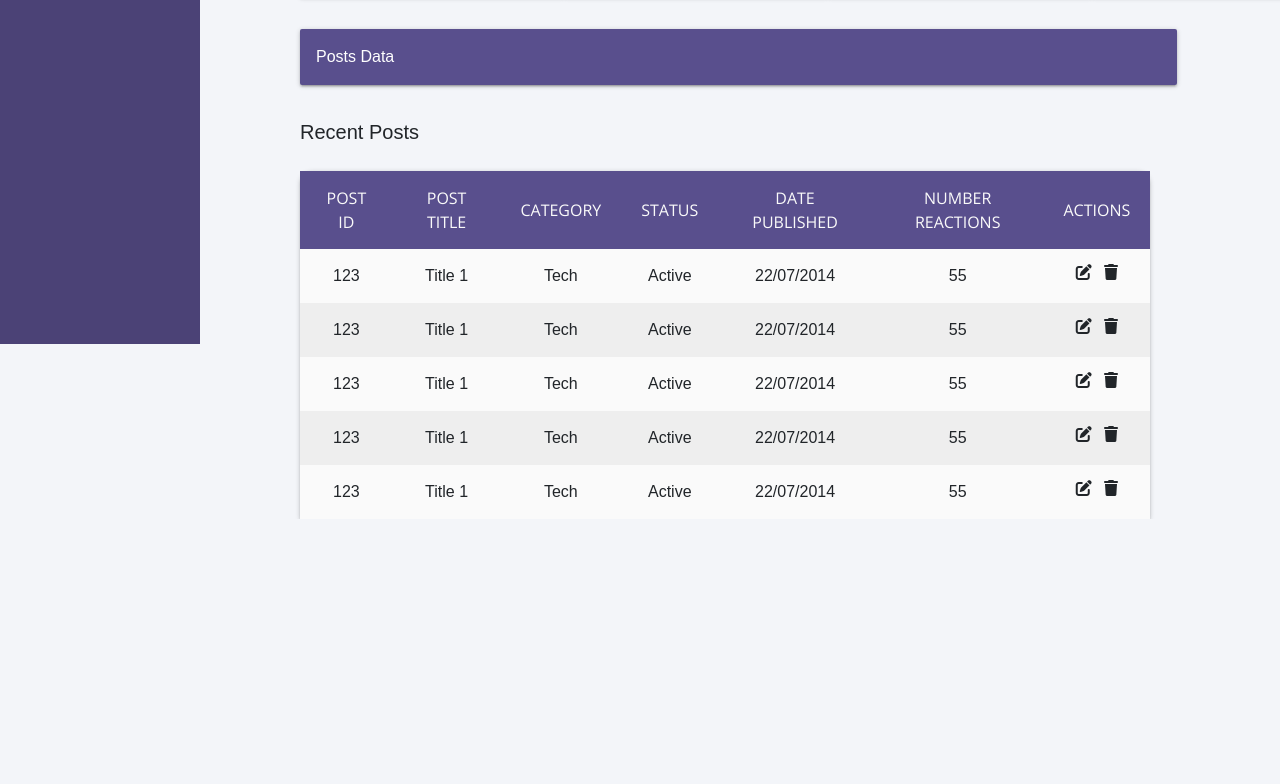
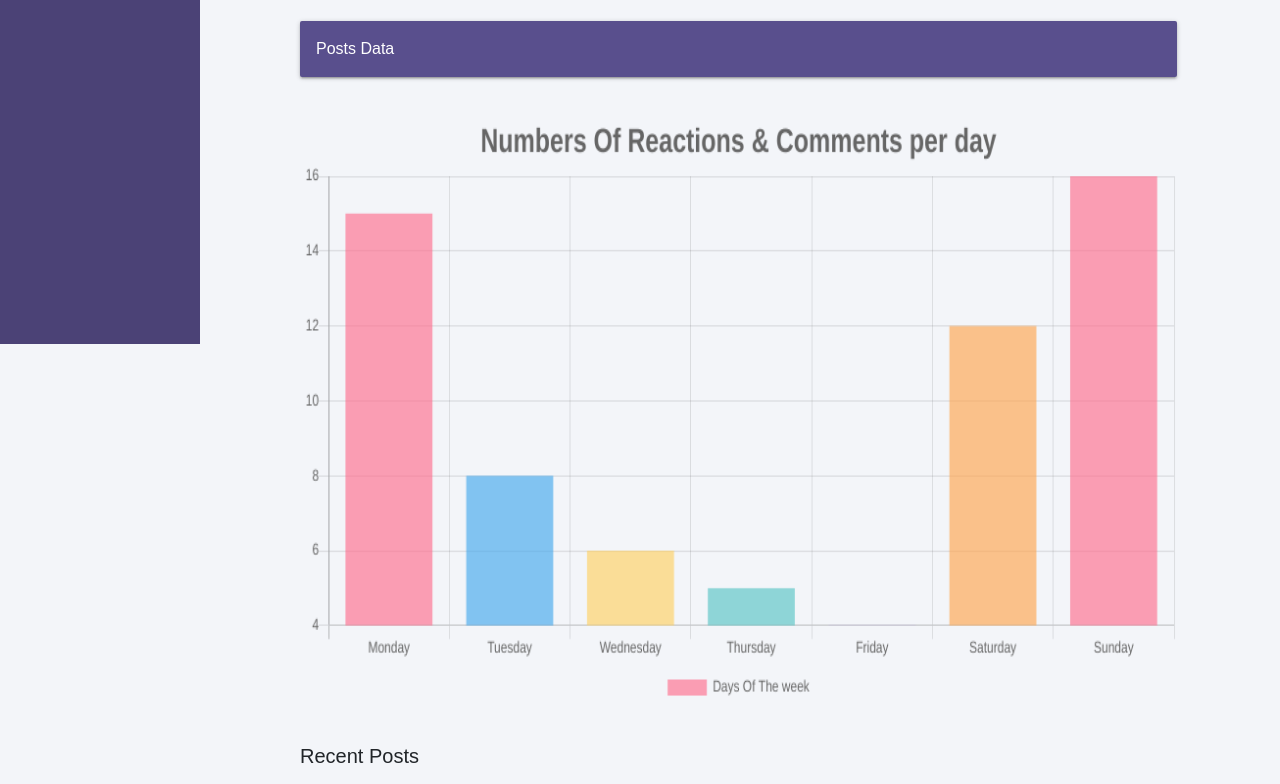
Before and after one commit to mouadkerdoud/fva_admin_console, a React (Create React App) app: page /dashblog in a window 1280 px wide. Shown: the part 456-1240 px from the top of the page. Before the commit the page ends 975 px from the top, so only its background shows below. Built offline with nearby package versions, Linux system fonts and the light colour scheme; the HTML template or start-up script is replaced by a standard one.

Commit message:
Finished the first version of the Blog Dashboard

```diff
--- a/package.json
+++ b/package.json
@@ -9,10 +9,12 @@
     "@testing-library/react": "^9.3.2",
     "@testing-library/user-event": "^7.1.2",
     "bootstrap": "^4.5.2",
+    "chart.js": "^2.9.3",
     "express": "^4.17.1",
     "material-design-icons": "^3.0.1",
     "react": "^16.13.1",
     "react-bootstrap": "^1.3.0",
+    "react-chartjs-2": "^2.10.0",
     "react-dom": "^16.13.1",
     "react-dropzone": "^11.2.0",
     "react-multiple-image-input": "^1.0.0",
--- a/src/App.css
+++ b/src/App.css
@@ -41,12 +41,12 @@ body{
 }
 
 table{
-position: relative;
-width: 95%;
-border-collapse: collapse;
-border-spacing: 0;
-box-shadow: rgba(0, 0, 0, 0.2) 0px 1px 5px 0px, rgba(0, 0, 0, 0.14) 0px 2px 2px 0px, rgba(0,0, 0, 0.12) 0px 3px 1px -2px;
-border-radius: 0.75rem 0.75rem 0 0;
+  position: relative;
+  width: 98%;
+  border-collapse: collapse;
+  border-spacing: 0;
+  box-shadow: rgba(0, 0, 0, 0.2) 0px 1px 5px 0px, rgba(0, 0, 0, 0.14) 0px 2px 2px 0px, rgba(0,0, 0, 0.12) 0px 3px 1px -2px;
+  border-radius: 0.75rem 0.75rem 0 0;
 }
 
 
--- /dev/null
+++ b/src/components/blog/dashboard-blog/DashBlog.css
@@ -0,0 +1,4 @@
+.dash-blog-table{
+    margin-top: 1.5rem;
+    margin-bottom: 2rem;
+}
--- a/src/components/blog/dashboard-blog/DashBlog.js
+++ b/src/components/blog/dashboard-blog/DashBlog.js
@@ -1,13 +1,59 @@
-import React from 'react'
+import React, {Component} from 'react'
+import Chart from "./charts/Chart"
+import "./DashBlog.css"
+
+export default class DashBlog extends Component {
+     constructor(){
+        super();
+        this.state = {
+          chartData:{}
+        }
+      }
+
+      componentWillMount(){
+        this.getChartData();
+      }
+
+      getChartData(){
+        // Ajax calls here
+        this.setState({
+          chartData:{
+            labels: ['Monday', 'Tuesday', 'Wednesday', 'Thursday', 'Friday', 'Saturday', "Sunday"],
+            datasets:[
+              {
+                label:'Days Of The week',
+                data:[
+                  15,
+                  8,
+                  6,
+                  5,
+                  4,
+                  12,
+                  16
+                ],
+                backgroundColor:[
+                  'rgba(255, 99, 132, 0.6)',
+                  'rgba(54, 162, 235, 0.6)',
+                  'rgba(255, 206, 86, 0.6)',
+                  'rgba(75, 192, 192, 0.6)',
+                  'rgba(153, 102, 255, 0.6)',
+                  'rgba(255, 159, 64, 0.6)',
+                  'rgba(255, 99, 132, 0.6)'
+                ]
+              }
+            ]
+          }
+        });
+      }
 
 
-const DashboardBlog = () => {
+    render(){
         return (
             <div className='container'>
 
             <h1>Dashboard Blog</h1>
 
-          <div className="bar">Dashboard Overview</div>
+            <div className="bar bar-first">Dashboard Blog Overview</div>
 
             <div className="overview">
 
@@ -50,11 +96,12 @@ const DashboardBlog = () => {
 
             <div className="bar">Posts Data</div>
 
+                <Chart chartData={this.state.chartData}  legendPosition="bottom"/>
 
 
             <p className="table-title">Recent Posts</p>
 
-          <table className="table-prod">
+            <table className="dash-blog-table">
 
             <thead>
                 <tr>
@@ -145,6 +192,6 @@ const DashboardBlog = () => {
 
         </div>
         )
+
      }
-
-export default DashboardBlog
+}
--- /dev/null
+++ b/src/components/blog/dashboard-blog/charts/Chart.css
@@ -0,0 +1,12 @@
+
+
+.myChart{
+
+    margin-top: 2rem;
+}
+
+canvas{
+
+    width: 98% !important;
+    height:600px !important;
+}
--- /dev/null
+++ b/src/components/blog/dashboard-blog/charts/Chart.js
@@ -0,0 +1,48 @@
+import React, {Component} from 'react';
+import {Bar, Line, Pie} from 'react-chartjs-2';
+
+import "./Chart.css"
+
+class Chart extends Component{
+  constructor(props){
+    super(props);
+    this.state = {
+      chartData:props.chartData
+    }
+  }
+
+  static defaultProps = {
+    displayTitle:true,
+    displayLegend: true,
+    legendPosition:'right',
+  }
+
+  render(){
+    return (
+      <div className="chart-container">
+
+          <div className="myChart">
+            <Bar
+            data={this.state.chartData}
+            options={{
+                responsive: true,
+                title:{
+                display:this.props.displayTitle,
+                text:"Numbers Of Reactions & Comments per day",
+                fontSize:25
+                },
+                legend:{
+                display:this.props.displayLegend,
+                position:this.props.legendPosition
+                }
+            }}
+            />
+          </div>
+
+
+      </div>
+    )
+  }
+}
+
+export default Chart;
--- a/src/components/ecommerce/dashboard/Dashboard.css
+++ b/src/components/ecommerce/dashboard/Dashboard.css
@@ -18,6 +18,10 @@
 
 }
 
+.bar-first{
+  margin-top: 0rem;
+  margin-bottom: 2rem;
+}
 
 .overview{
   display: flex;
--- a/src/components/ecommerce/dashboard/Dashboard.js
+++ b/src/components/ecommerce/dashboard/Dashboard.js
@@ -8,7 +8,7 @@ const Dashboard = () => {
 
           <h1>Dashboard Ecommerce</h1>
 
-          <div className="bar">Ecommerce Overview</div>
+          <div className="bar bar-first">Ecommerce Overview</div>
 
           <div className="overview">
 
```
Also changed, not shown: 1 other file (tests, documents, lock files or other folders). Lines whose indentation alone changed are shown as unchanged.
